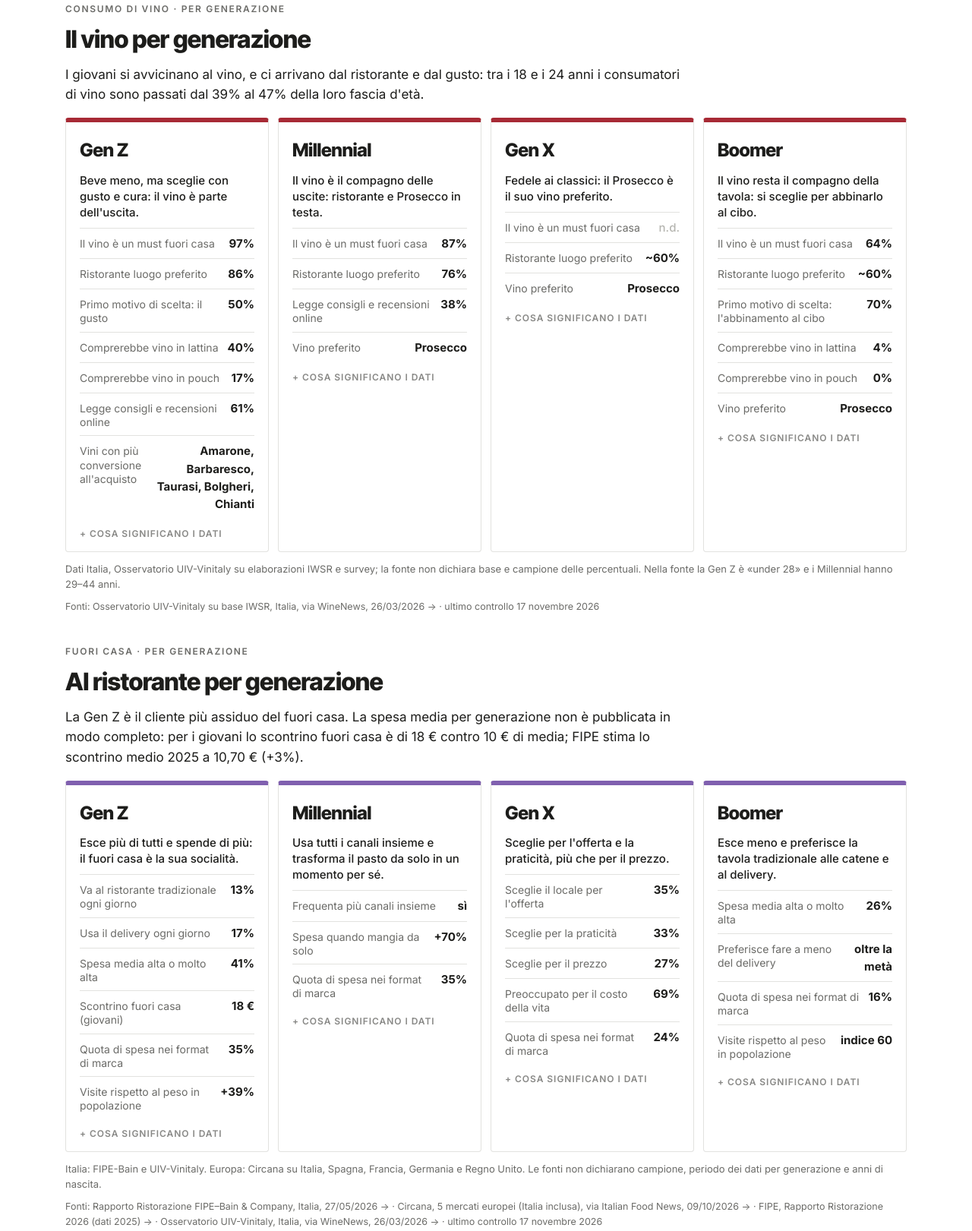
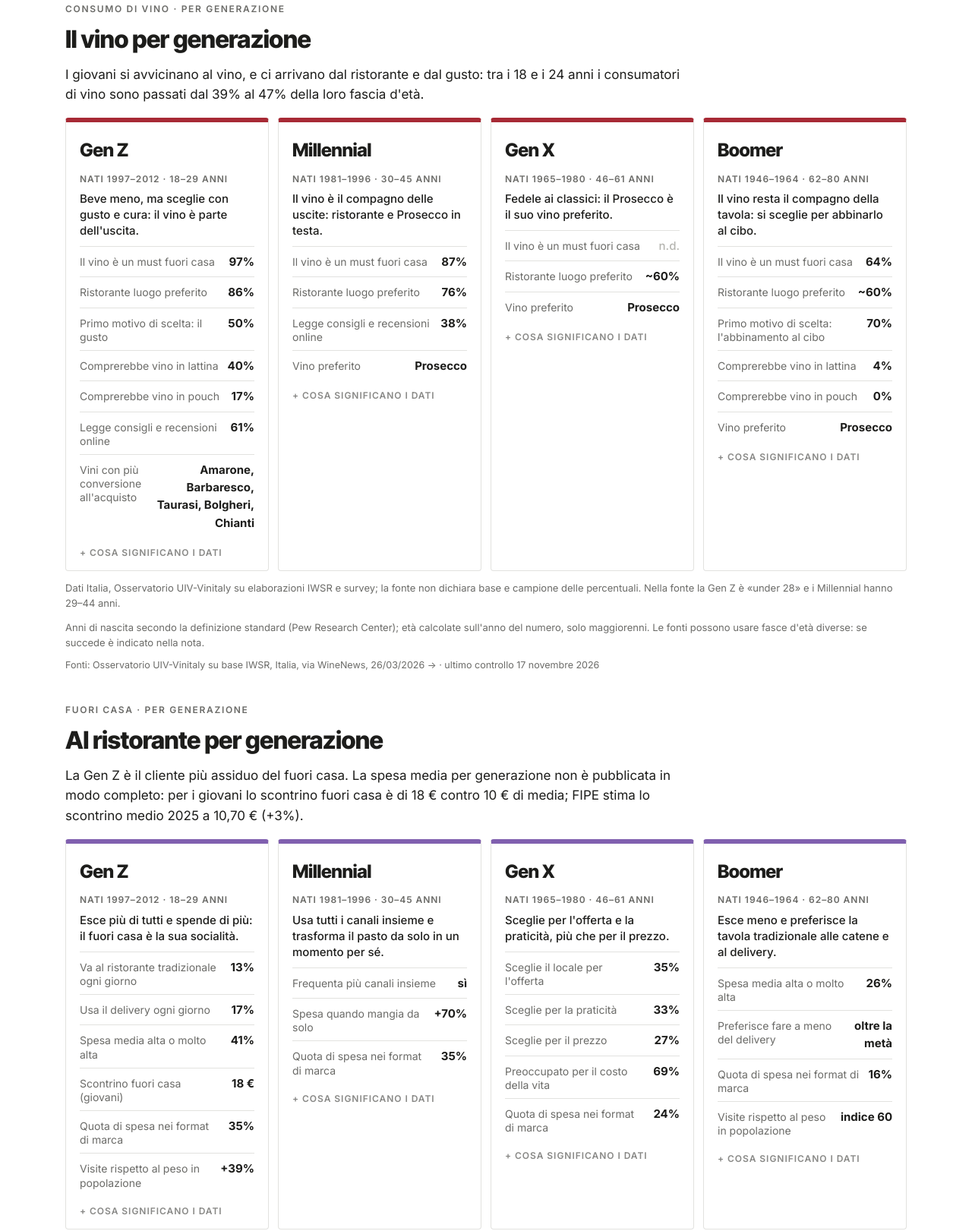
Before and after one commit to Miccetta78/radar, a plain HTML site: page index.html in a window 1280 px wide. Shown: the part 1186-2807 px from the top of the page at 76% size. Drawn offline with Linux system fonts and the light colour scheme.

Commit message:
Radar: aggiornamento dal foglio 2026-11-18T10:46Z

```diff
--- a/index.html
+++ b/index.html
@@ -56,7 +56,7 @@
 <div class="num"><div class="n">Alimentari freschi</div><div class="v">+7,5%</div><div class="l">prezzi di ottobre · provvisorio</div><details class="why"><summary>Cosa significa</summary><p>Prezzi degli alimentari non lavorati (freschi) rispetto a un anno fa.</p></details><div class="s"><a href="https://www.istat.it/wp-content/uploads/2026/10/CS_Prezzi-al-consumo_Prov_Ottobre2026.pdf" target="_blank" rel="noopener">Istat →</a></div></div>
 </div></div>
 <div class="wrap"><section class="gens gens-vino"><div class="ghead"><div class="lab">Consumo di vino · per generazione</div><h2>Il vino per generazione</h2><p>I giovani si avvicinano al vino, e ci arrivano dal ristorante e dal gusto: tra i 18 e i 24 anni i consumatori di vino sono passati dal 39% al 47% della loro fascia d&#x27;età.</p></div><div class="ggrid">
-<article class="gcard"><h3>Gen Z</h3>
+<article class="gcard"><h3>Gen Z</h3><div class="gyears">nati 1997–2012 · 18–29 anni</div>
 <p class="take">Beve meno, ma sceglie con gusto e cura: il vino è parte dell&#x27;uscita.</p>
 <dl>
 <div class="nw" title="Quota per cui il vino è un «must» fuori casa. Base non dichiarata."><dt>Il vino è un must fuori casa</dt><dd>97%</dd></div>
@@ -69,7 +69,7 @@
 </dl>
 <details class="why"><summary>Cosa significano i dati</summary><ul><li><b>Il vino è un must fuori casa</b>: Quota per cui il vino è un «must» fuori casa. Base non dichiarata.</li><li><b>Ristorante luogo preferito</b>: Il ristorante indicato come luogo preferito per bere vino fuori casa.</li><li><b>Primo motivo di scelta: il gusto</b>: Quota che indica «mi piace il gusto» come primo criterio.</li><li><b>Comprerebbe vino in lattina</b>: Intenzione, non acquisto reale: 4 su 10 lo comprerebbero.</li><li><b>Comprerebbe vino in pouch</b>: Intenzione di acquisto del vino in busta (pouch).</li><li><b>Legge consigli e recensioni online</b>: Quota che si informa su siti e blog quando compra vino online.</li><li><b>Vini con più conversione all&#x27;acquisto</b>: Classifica per tasso di conversione all&#x27;acquisto (IWSR); Amarone al 68%.</li></ul></details>
 </article>
-<article class="gcard"><h3>Millennial</h3>
+<article class="gcard"><h3>Millennial</h3><div class="gyears">nati 1981–1996 · 30–45 anni</div>
 <p class="take">Il vino è il compagno delle uscite: ristorante e Prosecco in testa.</p>
 <dl>
 <div class="nw" title="Quota per cui il vino è un «must» fuori casa. Base non dichiarata."><dt>Il vino è un must fuori casa</dt><dd>87%</dd></div>
@@ -79,7 +79,7 @@
 </dl>
 <details class="why"><summary>Cosa significano i dati</summary><ul><li><b>Il vino è un must fuori casa</b>: Quota per cui il vino è un «must» fuori casa. Base non dichiarata.</li><li><b>Ristorante luogo preferito</b>: Il ristorante indicato come luogo preferito per bere vino fuori casa.</li><li><b>Legge consigli e recensioni online</b>: Quota che si informa su siti e blog quando compra vino online.</li><li><b>Vino preferito</b>: Il vino preferito dai Millennial in su.</li></ul></details>
 </article>
-<article class="gcard"><h3>Gen X</h3>
+<article class="gcard"><h3>Gen X</h3><div class="gyears">nati 1965–1980 · 46–61 anni</div>
 <p class="take">Fedele ai classici: il Prosecco è il suo vino preferito.</p>
 <dl>
 <div class="nd nw" title="Dato non pubblicato dalla fonte."><dt>Il vino è un must fuori casa</dt><dd>n.d.</dd></div>
@@ -88,7 +88,7 @@
 </dl>
 <details class="why"><summary>Cosa significano i dati</summary><ul><li><b>Il vino è un must fuori casa</b>: Dato non pubblicato dalla fonte.</li><li><b>Ristorante luogo preferito</b>: Valore unico per Gen X e Boomer insieme.</li><li><b>Vino preferito</b>: Il vino più amato da Gen X, Boomer e Millennial.</li></ul></details>
 </article>
-<article class="gcard"><h3>Boomer</h3>
+<article class="gcard"><h3>Boomer</h3><div class="gyears">nati 1946–1964 · 62–80 anni</div>
 <p class="take">Il vino resta il compagno della tavola: si sceglie per abbinarlo al cibo.</p>
 <dl>
 <div class="nw" title="Quota per cui il vino è un «must» fuori casa. Base non dichiarata."><dt>Il vino è un must fuori casa</dt><dd>64%</dd></div>
@@ -102,9 +102,10 @@
 </article>
 </div>
 <p class="gnote">Dati Italia, Osservatorio UIV-Vinitaly su elaborazioni IWSR e survey; la fonte non dichiara base e campione delle percentuali. Nella fonte la Gen Z è «under 28» e i Millennial hanno 29–44 anni.</p>
+<p class="gnote">Anni di nascita secondo la definizione standard (Pew Research Center); età calcolate sull&#x27;anno del numero, solo maggiorenni. Le fonti possono usare fasce d&#x27;età diverse: se succede è indicato nella nota.</p>
 <div class="gsrc">Fonti: <a href="https://winenews.it/it/vinitaly-2026-i-consumatori-di-vino-crescono-grazie-ai-giovani-che-amano-i-rossi-ma-bevono-meno_585935/" target="_blank" rel="noopener">Osservatorio UIV-Vinitaly su base IWSR, Italia, via WineNews, 26/03/2026 →</a> · <span>ultimo controllo 17 novembre 2026</span></div></section></div>
 <div class="wrap"><section class="gens gens-ristorante"><div class="ghead"><div class="lab">Fuori casa · per generazione</div><h2>Al ristorante per generazione</h2><p>La Gen Z è il cliente più assiduo del fuori casa. La spesa media per generazione non è pubblicata in modo completo: per i giovani lo scontrino fuori casa è di 18 € contro 10 € di media; FIPE stima lo scontrino medio 2025 a 10,70 € (+3%).</p></div><div class="ggrid">
-<article class="gcard"><h3>Gen Z</h3>
+<article class="gcard"><h3>Gen Z</h3><div class="gyears">nati 1997–2012 · 18–29 anni</div>
 <p class="take">Esce più di tutti e spende di più: il fuori casa è la sua socialità.</p>
 <dl>
 <div class="nw" title="Italia; media europea 5%. Il 17% non ci è mai andato."><dt>Va al ristorante tradizionale ogni giorno</dt><dd>13%</dd></div>
@@ -116,7 +117,7 @@
 </dl>
 <details class="why"><summary>Cosa significano i dati</summary><ul><li><b>Va al ristorante tradizionale ogni giorno</b>: Italia; media europea 5%. Il 17% non ci è mai andato.</li><li><b>Usa il delivery ogni giorno</b>: Italia; il 29% almeno una volta a settimana.</li><li><b>Spesa media alta o molto alta</b>: Quota che colloca la sua spesa media in «alta» o «molto alta», Italia.</li><li><b>Scontrino fuori casa (giovani)</b>: Contro 10 € di media; la fonte dice «giovani» senza fascia d&#x27;età.</li><li><b>Quota di spesa nei format di marca</b>: Europa, 5 mercati; valore unico Gen Z e Millennial (mercato: 29%).</li><li><b>Visite rispetto al peso in popolazione</b>: Europa, 5 mercati: è il 16% della popolazione ma fa il 39% di visite in più del previsto.</li></ul></details>
 </article>
-<article class="gcard"><h3>Millennial</h3>
+<article class="gcard"><h3>Millennial</h3><div class="gyears">nati 1981–1996 · 30–45 anni</div>
 <p class="take">Usa tutti i canali insieme e trasforma il pasto da solo in un momento per sé.</p>
 <dl>
 <div class="nw" title="Ristoranti, fast food, pub/café e delivery, abitualmente (Italia)."><dt>Frequenta più canali insieme</dt><dd>sì</dd></div>
@@ -125,7 +126,7 @@
 </dl>
 <details class="why"><summary>Cosa significano i dati</summary><ul><li><b>Frequenta più canali insieme</b>: Ristoranti, fast food, pub/café e delivery, abitualmente (Italia).</li><li><b>Spesa quando mangia da solo</b>: Circa il 70% in più rispetto allo stesso pasto in compagnia (Europa).</li><li><b>Quota di spesa nei format di marca</b>: Europa, 5 mercati; valore unico Gen Z e Millennial (mercato: 29%).</li></ul></details>
 </article>
-<article class="gcard"><h3>Gen X</h3>
+<article class="gcard"><h3>Gen X</h3><div class="gyears">nati 1965–1980 · 46–61 anni</div>
 <p class="take">Sceglie per l&#x27;offerta e la praticità, più che per il prezzo.</p>
 <dl>
 <div class="nw" title="Primo criterio di scelta del ristorante (Europa, 5 mercati)."><dt>Sceglie il locale per l&#x27;offerta</dt><dd>35%</dd></div>
@@ -136,7 +137,7 @@
 </dl>
 <details class="why"><summary>Cosa significano i dati</summary><ul><li><b>Sceglie il locale per l&#x27;offerta</b>: Primo criterio di scelta del ristorante (Europa, 5 mercati).</li><li><b>Sceglie per la praticità</b>: Secondo criterio di scelta del ristorante.</li><li><b>Sceglie per il prezzo</b>: Il prezzo arriva solo terzo tra i criteri.</li><li><b>Preoccupato per il costo della vita</b>: Quota di Gen X che si dichiara preoccupata (Europa, 5 mercati).</li><li><b>Quota di spesa nei format di marca</b>: Europa, 5 mercati; mercato totale 29%.</li></ul></details>
 </article>
-<article class="gcard"><h3>Boomer</h3>
+<article class="gcard"><h3>Boomer</h3><div class="gyears">nati 1946–1964 · 62–80 anni</div>
 <p class="take">Esce meno e preferisce la tavola tradizionale alle catene e al delivery.</p>
 <dl>
 <div class="nw" title="Quota che colloca la sua spesa media in «alta» o «molto alta», Italia."><dt>Spesa media alta o molto alta</dt><dd>26%</dd></div>
@@ -148,6 +149,7 @@
 </article>
 </div>
 <p class="gnote">Italia: FIPE-Bain e UIV-Vinitaly. Europa: Circana su Italia, Spagna, Francia, Germania e Regno Unito. Le fonti non dichiarano campione, periodo dei dati per generazione e anni di nascita.</p>
+<p class="gnote">Anni di nascita secondo la definizione standard (Pew Research Center); età calcolate sull&#x27;anno del numero, solo maggiorenni. Le fonti possono usare fasce d&#x27;età diverse: se succede è indicato nella nota.</p>
 <div class="gsrc">Fonti: <a href="https://www.bain.com/it/about-bain/media-center/press-releases/italy/2023222/Ristorazione-gen-z-sul-podio-della-spesa-in-europa-ma-attesa-contrazione-dei-consumi/" target="_blank" rel="noopener">Rapporto Ristorazione FIPE–Bain &amp; Company, Italia, 27/05/2026 →</a> · <a href="https://www.italianfoodnews.it/2026/10/09/ristorazione-in-europa-i-giovani-cambiano-le-regole-del-mercato/" target="_blank" rel="noopener">Circana, 5 mercati europei (Italia inclusa), via Italian Food News, 09/10/2026 →</a> · <a href="https://www.fipe.it/wp-content/uploads/2026/04/Sintesi-per-la-stampa.pdf" target="_blank" rel="noopener">FIPE, Rapporto Ristorazione 2026 (dati 2025) →</a> · <a href="https://winenews.it/it/vinitaly-2026-i-consumatori-di-vino-crescono-grazie-ai-giovani-che-amano-i-rossi-ma-bevono-meno_585935/" target="_blank" rel="noopener">Osservatorio UIV-Vinitaly, Italia, via WineNews, 26/03/2026 →</a> · <span>ultimo controllo 17 novembre 2026</span></div></section></div>
 <div class="wrap"><section class="read"><div class="lab">La lettura della settimana</div><div><h2>Il mercato si sta riposizionando, e riparte dall&#x27;estero</h2><p>Agosto riporta l&#x27;export del vino in positivo (+5,1%) e negli Stati Uniti cresce del 21,1%: le cantine piene sono la scorta per i mercati che ripartono. Il cibo costa di più e si sceglie meglio. E chi viaggia per il gusto spende più della media: il valore c&#x27;è, e va costruito insieme a chi produce.</p><div class="sign">Emiliano De Venuti · <span class="draft">bozza da approvare</span></div></div></section></div>
 <div class="wrap"><section class="focus" id="focus"><div class="fhead"><div class="lab">Il focus · Consumatori e società</div><h2>Si compra meno per abitudine, di più per scelta</h2><p>Il consumatore non smette di comprare: cambia il motivo per cui lo fa. Il tempo è più prezioso, il benessere conta di più e c&#x27;è voglia di conoscere chi produce. Così si cercano meno quantità e più senso: momenti scelti, origine, esperienze. Per chi produce non è una crisi, è un nuovo brief da seguire.</p><div class="sign">Emiliano De Venuti · <span class="draft">bozza da approvare</span></div></div><div class="fgrid">
```
Also changed, not shown: numeri/n-2026-11-16.html (+10 -8 lines).
